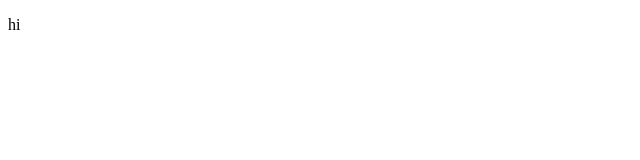
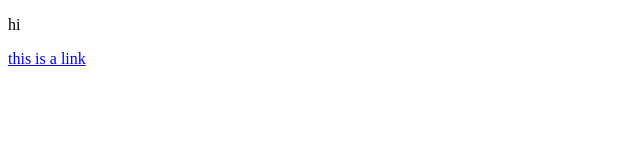
Before and after one commit to thaimy1614/new, a plain HTML site: page index.html in a window 1280 px wide. Shown: the whole page, without its empty margins (0-640 px from the left). Drawn offline with Linux system fonts and the light colour scheme.

Commit message:
add a tag

```diff
--- a/index.html
+++ b/index.html
@@ -7,5 +7,6 @@
 </head>
 <body>
     <p>hi</p>
+    <a href="#">this is a link</a>
 </body>
 </html>
```
